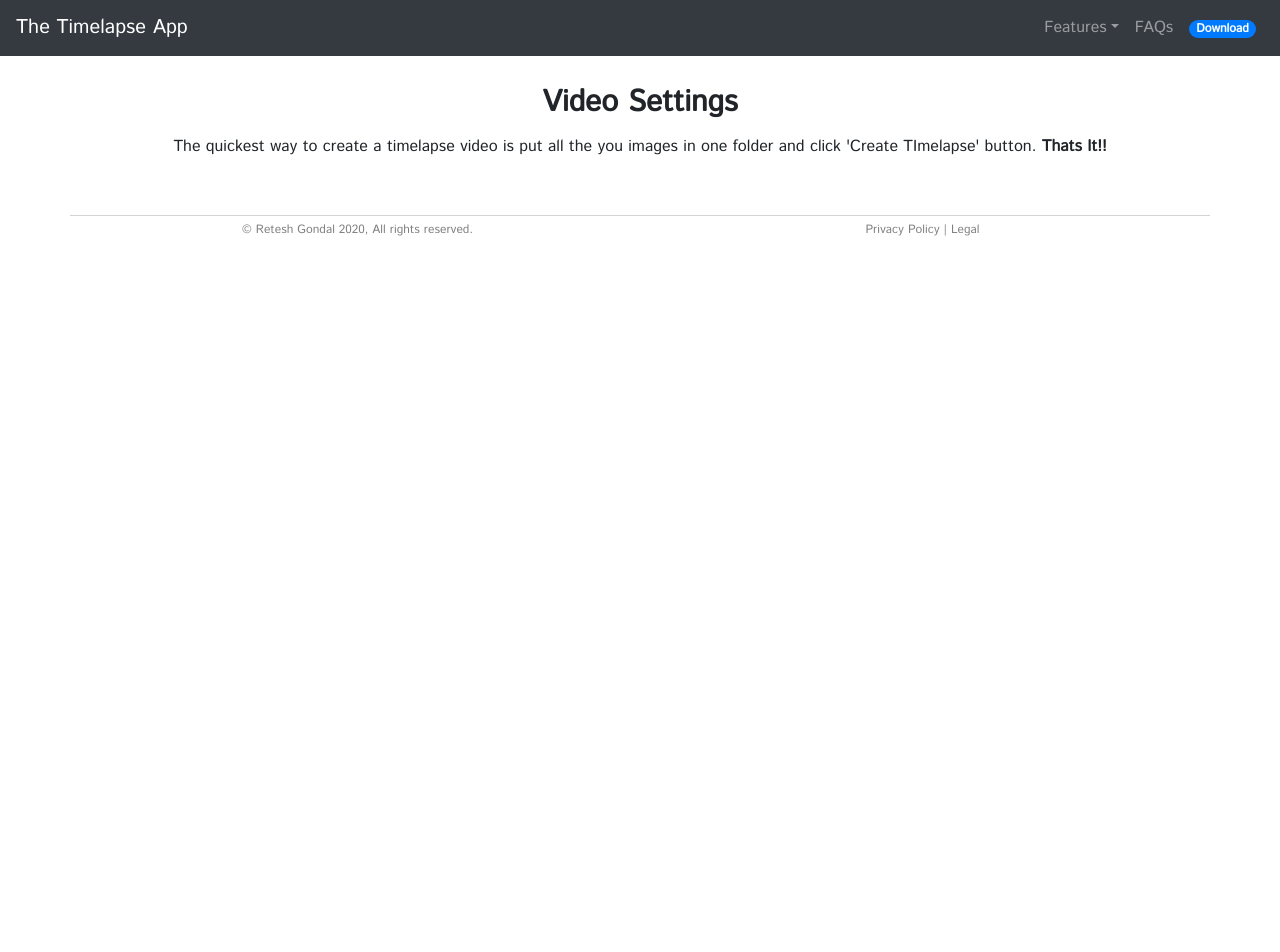
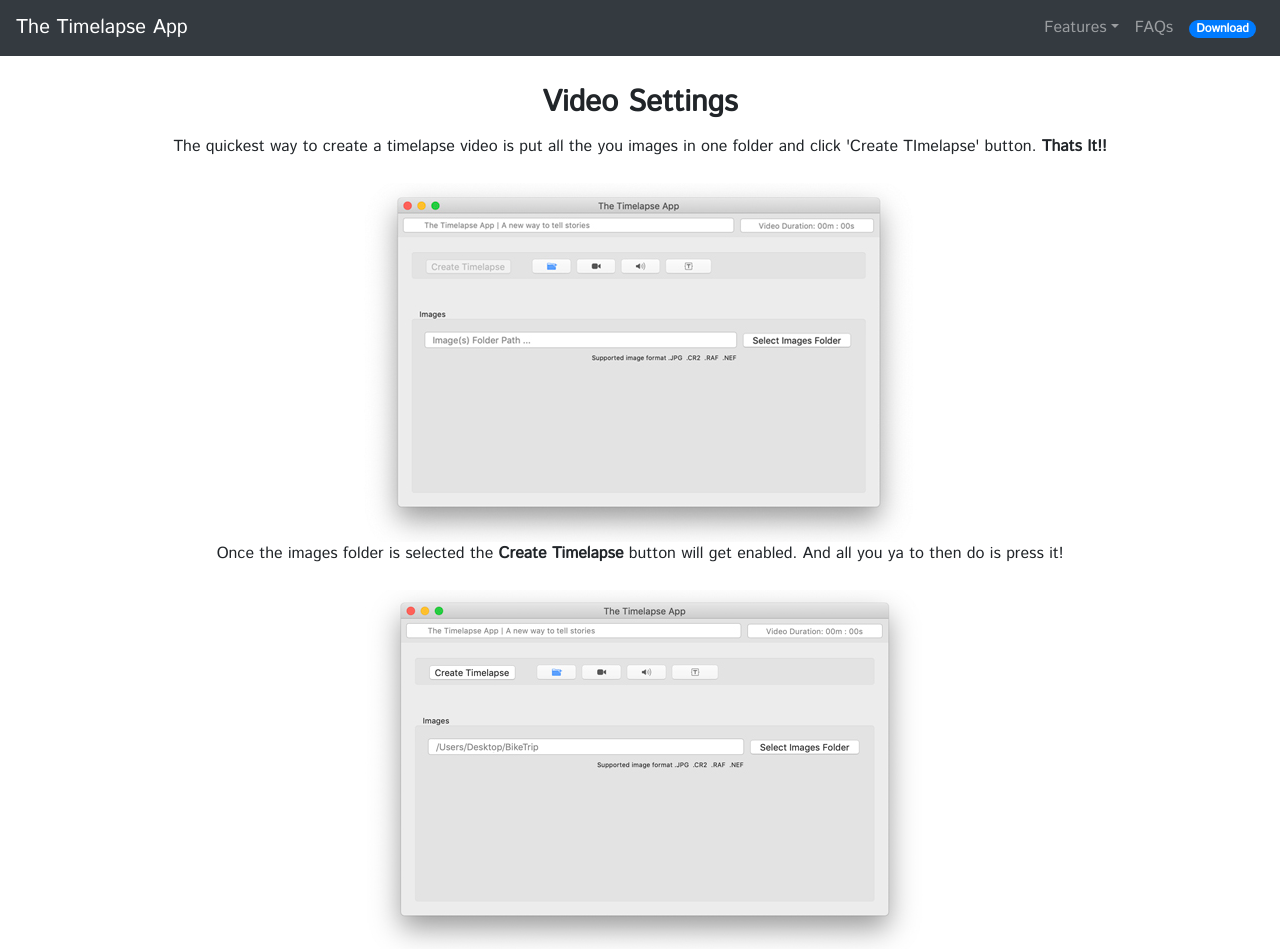
Before and after one commit to reteshg/site, a React (Create React App) app: page /featureVideoSettings in a window 1280 px wide. Shown: the top 952 px of the page. Before the commit the page ends 800 px from the top, so only its background shows below. Built offline with nearby package versions, Linux system fonts and the light colour scheme.

Commit message:
create timelapse page added

```diff
--- a/src/components/featureComponents.css
+++ b/src/components/featureComponents.css
@@ -6,6 +6,14 @@
     font-size: 30px;
 }
 
+.leftIndentationP{
+    padding-left:10px;
+}
+
+.screenShots{
+    text-align:center;
+}
+
 .txtStyle{
     text-align:center;
 }
--- a/src/components/featureCreateTimelapse.js
+++ b/src/components/featureCreateTimelapse.js
@@ -1,5 +1,5 @@
 import React from 'react';
-import {Container,Row,Col} from 'react-bootstrap';
+import {Container,Row,Col,Image} from 'react-bootstrap';
 import './featureComponents.css';
 
 const FeatureCreateTimelapse = (props) => (
@@ -13,7 +13,30 @@
                 <Col>
                 <div  className="txtStyle">
                         The quickest way to create a timelapse video is put all the you images in one folder and click 'Create TImelapse' button. <b>Thats It!!</b>
+                        <br/><br/>
                         </div>
+                </Col>
+        </Row>
+        <Row>
+                <Col>
+                <div className="screenShots">
+                        <Image src={process.env.PUBLIC_URL +'/assets/images/homeScreen.jpg'} fluid />
+                </div>
+                </Col>
+        </Row>
+        <Row>
+                <Col>
+                <div className="txtStyle">
+                        Once the images folder is selected the <b>Create Timelapse</b> button will get enabled. And all you ya to then do is press it!
+                        <br/><br/>
+                </div>
+                </Col>
+        </Row>
+        <Row>
+                <Col>
+                <div className="screenShots">
+                        <Image src={process.env.PUBLIC_URL +'/assets/images/homeScreenFolderSelected.jpg'} fluid />
+                </div>
                 </Col>
         </Row>
 
--- a/src/components/featureList.js
+++ b/src/components/featureList.js
@@ -40,7 +40,7 @@
         <Row>
                 <Col>
                         <p>
-                                <b>Sync Audio:</b> Another amazing feature by the Timelapse App. Simply provide source of your audio file, the app will adjust the length of the audio based on the video lenght. It will also add cfossfading effect at the end of the audio.
+                                <b>Sync Audio:</b> Another amazing feature by the Timelapse App. Simply provide source of your audio file, the app will adjust the length of the audio based on the video length. It will also add crossfading effect at the end of the audio.
                         </p>
                 </Col>
         </Row>
@@ -48,9 +48,10 @@
                 <Col>
                         <p>
                                 <b>Intro and Credits Slide:</b> You can add "Intro" and "Credits" slide to your video.
-                                <br/>Intro slide allows you to select an image of your choice and add title and subtiltle to the video. In case no image is selected, a black backgroud will be used.
-                                <br/>Credit slides allows you to add credits to your video on a black background.
-                                <br/>Both the Intro and Credit slides are optional and you may use any anyone of them or can choose to not add any slide to your timelapse video.
+                                <br/><br/>
+                                <p className="leftIndentationP">Intro slide allows you to select an image of your choice and add title and subtiltle to the video. In case no image is selected, a black backgroud will be used.</p>
+                                <p className="leftIndentationP">Credit slides allows you to add credits to your video on a black background.</p>
+                                <p className="leftIndentationP">Both the Intro and Credit slides are optional and you may use any anyone of them or can choose to not add any slide to your timelapse video.</p>
                         </p>
                 </Col>
         </Row>
```
Also changed, not shown: public/assets/images/homeScreen.jpg (added), public/assets/images/homeScreenFolderSelected.jpg (added).
